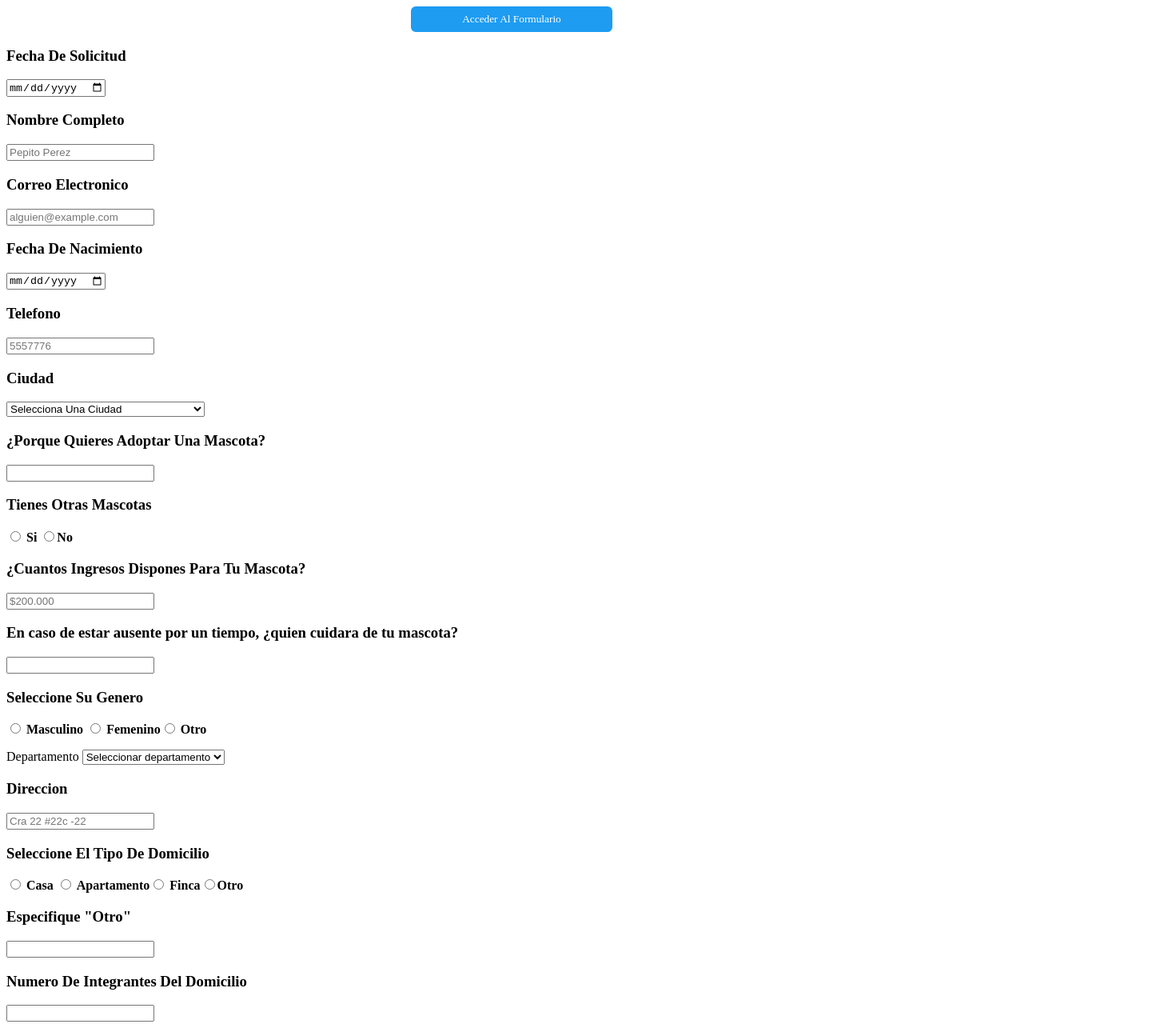
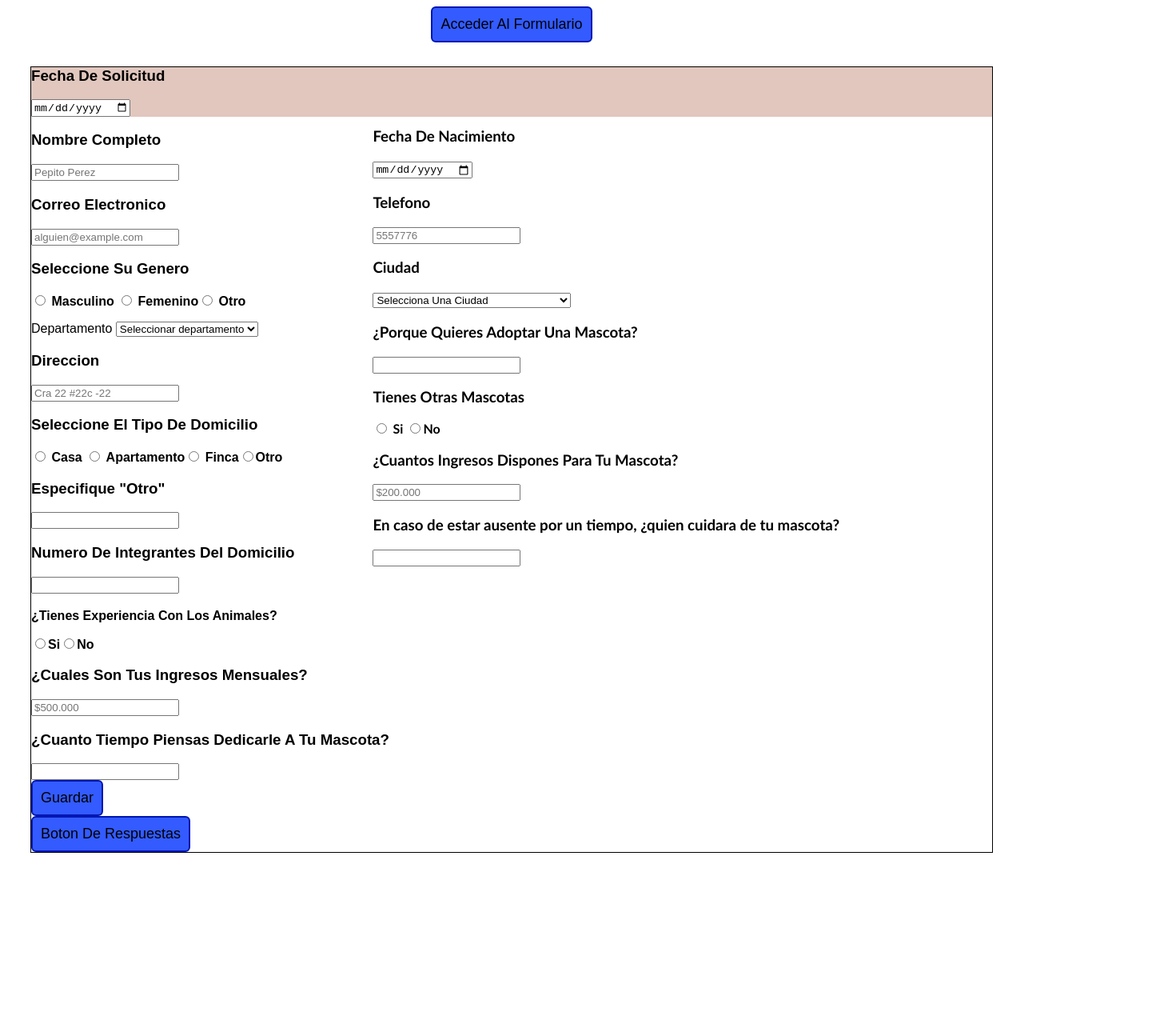
Before and after one commit to DahianaGomez/Formilario2, a plain HTML site: page index.html in a window 1280 px wide. Shown: the top 1290 px of the page at 80% size, 1441 px wide, since content can reach past the window. After the commit the page ends 1096 px from the top, so only its background shows below. Drawn offline with Linux system fonts and the light colour scheme.

Commit message:
formulario

```diff
--- a/style.css
+++ b/style.css
@@ -1,111 +1,52 @@
-.boton1 {
- background-color: #1d9cf2;
- font-family:corbel;
-  padding: 0.5rem 0.4rem;
-  color: white;
-border-radius: 6px 6px 6px 6px;
--moz-border-radius: 6px 6px 6px 6px;
--webkit-border-radius: 6px 6px 6px 6px;
-border: 0px solid #000000;
-    width: 20%;
-    margin-top: none;
- display:block;
-  margin-left: auto;
-  margin-right: auto;
+.boton {
+text-align: center;
 }
 
-.wrapper {
-  display: block;
-  width: 81.5%;
-  margin:20px auto 0;
-  background-color: #f4eded;
-  padding: 0.02px 20px 6px;
- border-radius: 4px 4px 0px 0px;
--moz-border-radius: 4px 4px 0px 0px;
--webkit-border-radius: 4px 4px 0px 0px;
-border: 1px solid #e5e3e3;
-font-family: calibri;
-color: #3d3c3c;
-}
-.date
-{
-  display: block;
-  border-radius: 4px 4px 4px 4px;
--moz-border-radius: 4px 4px 4px 4px;
--webkit-border-radius: 4px 4px 4px 4px;
-border: 1px solid #e5e3e3;
-padding: 5px 8px 5px 8px;
-width: 665px;
-}
-.Formulario {
-  display: block;
-  border-radius: 0;
--moz-border-radius:0;
--webkit-border-radius: 0;
-border: 1px solid #e5e3e3 ;
-padding: 5px 20px 5px 20px;
-margin: 0px auto;
-width: 81.5%;
-font-family: calibri;
-color: #3d3c3c;
-}
-.cuadro {
-  display: block;
-  border-radius: 4px 4px 4px 4px;
--moz-border-radius: 4px 4px 4px 4px;
--webkit-border-radius: 4px 4px 4px 4px;
-border: 1px solid #e5e3e3;
-padding: 5px 8px 5px 8px;
-
+button {
+background-color: #335BFF;
+padding: 10px;
+font-weight: 90;
+font-size: 18px;
+border-radius: 6px;
+border: 2px solid #0016b0;
 }
 
-.cuadru {
-  display: block;
-  border-radius: 4px 4px 4px 4px;
--moz-border-radius: 4px 4px 4px 4px;
--webkit-border-radius: 4px 4px 4px 4px;
-border: 1px solid #e5e3e3;
-padding: 5px 8px 5px 8px;
+.container {
+    border: black 1px solid;
+    margin: 30px;
+}
+body {
+    font-family: Arial;
+    font-weight: none;
+}
 
+.boton1 {
+    text-align: center;
+    top: 20px;
+    left: 50px;
+    right: 50px;
 }
-.final {
-  display: block;
-  width: 81.5%;
-  margin:0px auto ;
-  background-color: #f4eded;
-  padding: 0px 20px 2px;
- border-radius: 0px 0px 4px 4px;
--moz-border-radius: 0px 0px 4px 4px;
--webkit-border-radius: 0px 0px 4px 4px;
-border: 1px solid #e5e3e3;
-font-family: calibri;
-color: #3d3c3c;
-}
-.boton2 {
-  background-color: #1d9cf2;
- font-family:corbel;
-  padding: 0.5rem 0rem;
-  color: white;
-border-radius: 6px 6px 6px 6px;
--moz-border-radius: 6px 6px 6px 6px;
--webkit-border-radius: 6px 6px 6px 6px;
-border: 0px solid #000000;
-    width: 15%;
-    margin-top: 1px;
 
+.encabezado {
+    display: block;
+    background-color: #E1C7BE;
+    margin-top: -19px;
+   }
 
-}
-.boton3 {
-  background-color: #1d9cf2;
- font-family:corbel;
-  padding: 0.5rem 0rem;
-  color: white;
-border-radius: 6px 6px 6px 6px;
--moz-border-radius: 6px 6px 6px 6px;
--webkit-border-radius: 6px 6px 6px 6px;
-border: 0px solid #000000;
-    width: 15%;
-    margin-top: none;
-    margin-left: 3px;
-    margin
-}
+   .derecha {
+    float: right;
+    padding-right: 391px;
+    margin-top: -145px;
+    margin-right: -200px;
+   }
+
+   .columna {
+    float: right;
+    padding-right: -20px;
+    padding-top: 32px;
+    width: 0%;
+   }
+
+   div {
+    font-family: calibri;
+   }
```
